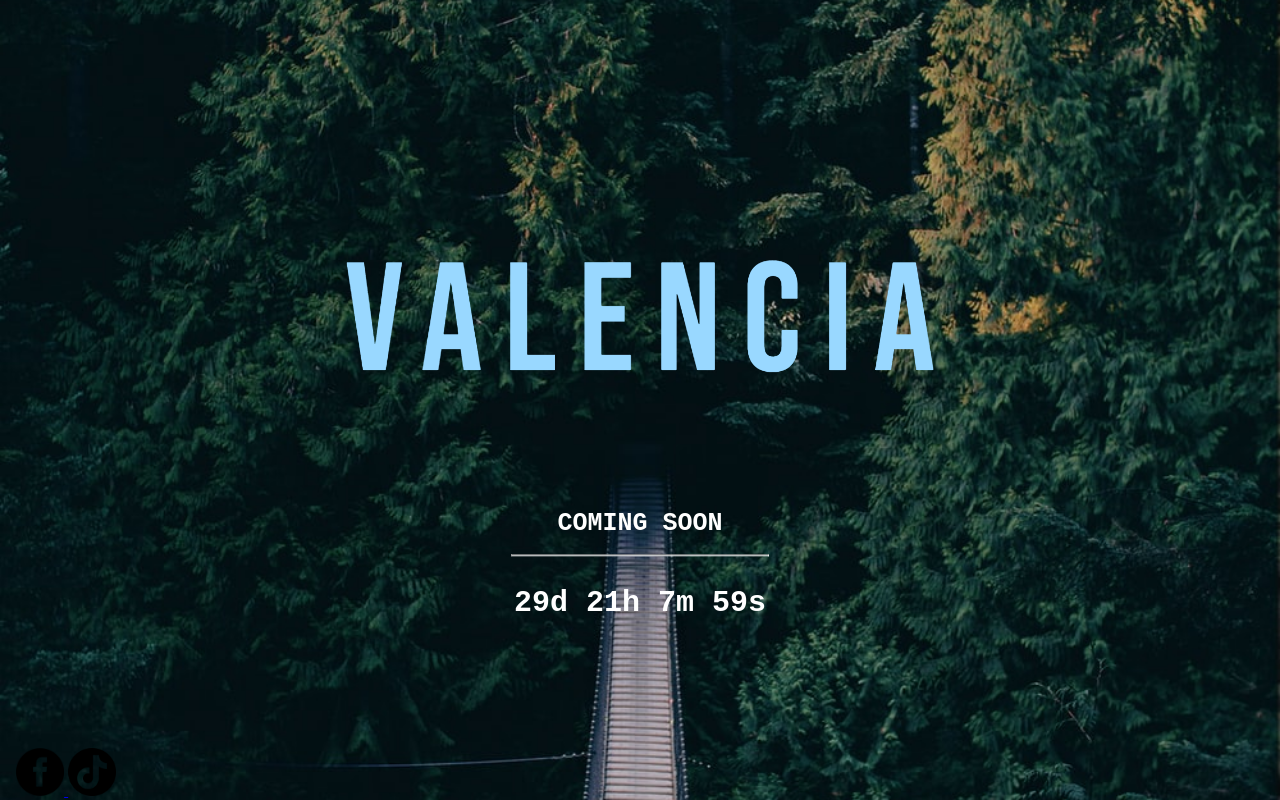
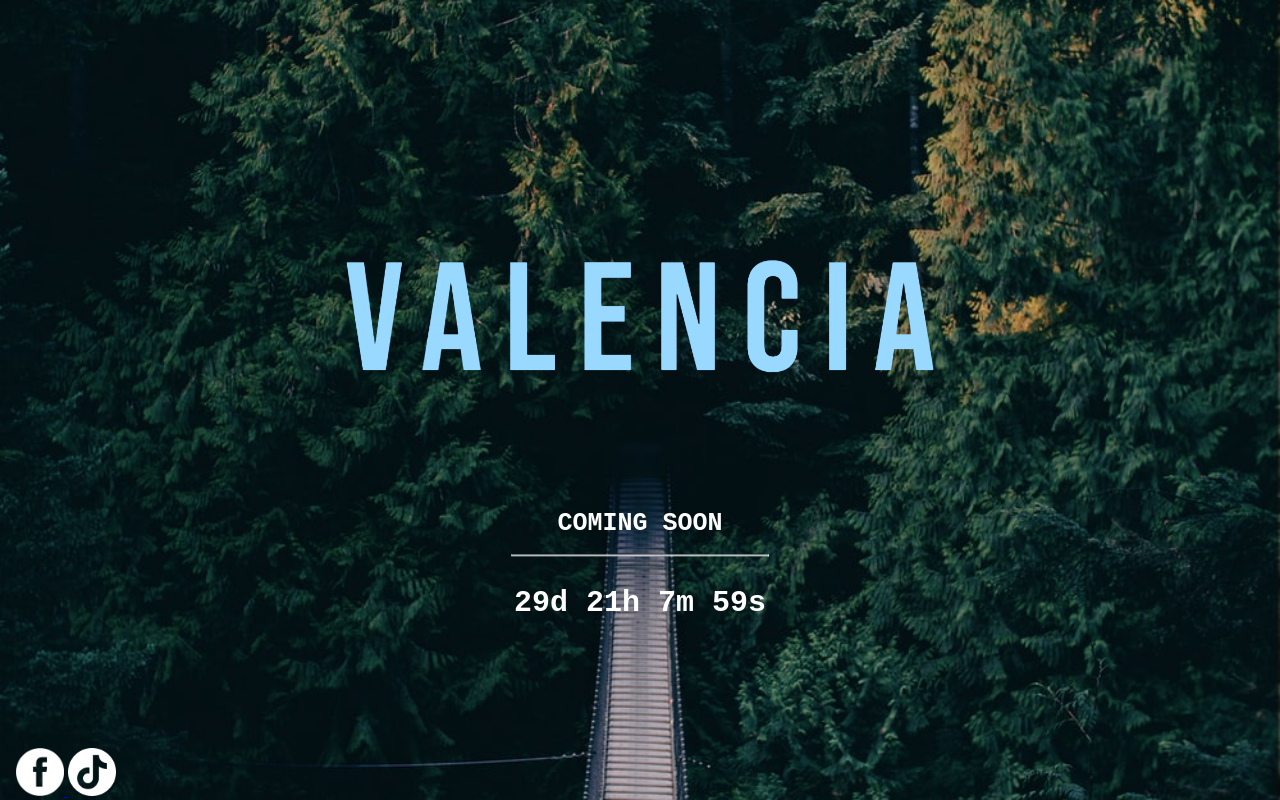
Before and after one commit to Harry-Wallbank/Harry-Wallbank.github.io, a plain HTML site: page index.html in a window 1280 px wide. Drawn offline with Linux system fonts and the light colour scheme.

Commit message:
0.000.001

```diff
--- a/index.html
+++ b/index.html
@@ -15,11 +15,11 @@
         </div>
         <div class="bottomleft">
             <a href="https://www.facebook.com/ValenciaFitnes">
-                <img src="WebsitePhotos/Valencia/Facebook.png" alt="Facebook Page" class ="links">
+                <img src="WebsitePhotos/Valencia/Facebookinv.png" alt="Facebook Page" class ="links">
             </a>
 
             <a href="https://www.tiktok.com/@valenciafitnes">
-                <img src="WebsitePhotos/Valencia/TikTok.png" alt="Tik Tok" class ="links">
+                <img src="WebsitePhotos/Valencia/TikTokinv.png" alt="Tik Tok" class ="links">
             </a>
 
         </div>
```
Also changed, not shown: WebsitePhotos/Valencia/FacebookInv.png (added), WebsitePhotos/Valencia/TikTokInv.png (added).
